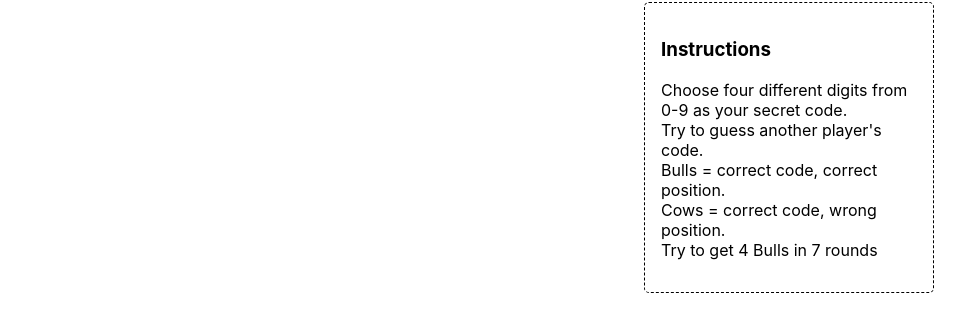
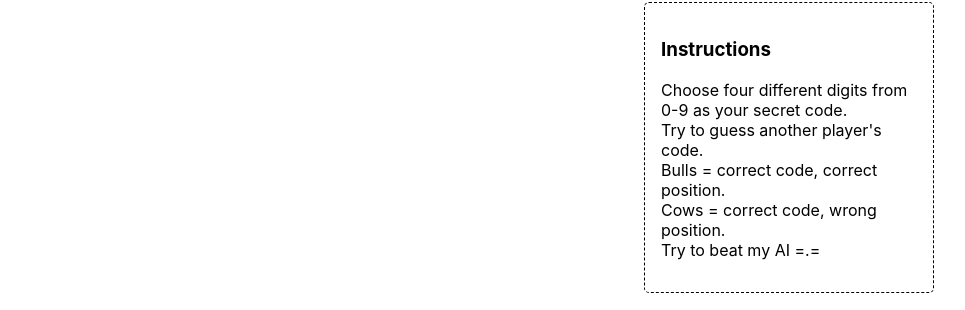
Before and after one commit to xgu830/bull-and-cow-max, a React (Create React App) app in the folder bull-and-cow/: page / in a window 1280 px wide. Shown: the part 221-531 px from the top of the page, without its empty margins (174-1139 px from the left). Built offline with nearby package versions, Linux system fonts and the light colour scheme.

Commit message:
instruction update

```diff
--- a/bull-and-cow/src/App.tsx
+++ b/bull-and-cow/src/App.tsx
@@ -68,7 +68,7 @@ function App() {
         Try to guess another player's code. <br />
         Bulls = correct code, correct position. <br />
         Cows = correct code, wrong position. <br />
-        Try to get 4 Bulls in 7 rounds</p>
+        Try to beat my AI =.=</p>
       </div>
       </div>
     </div>
```
